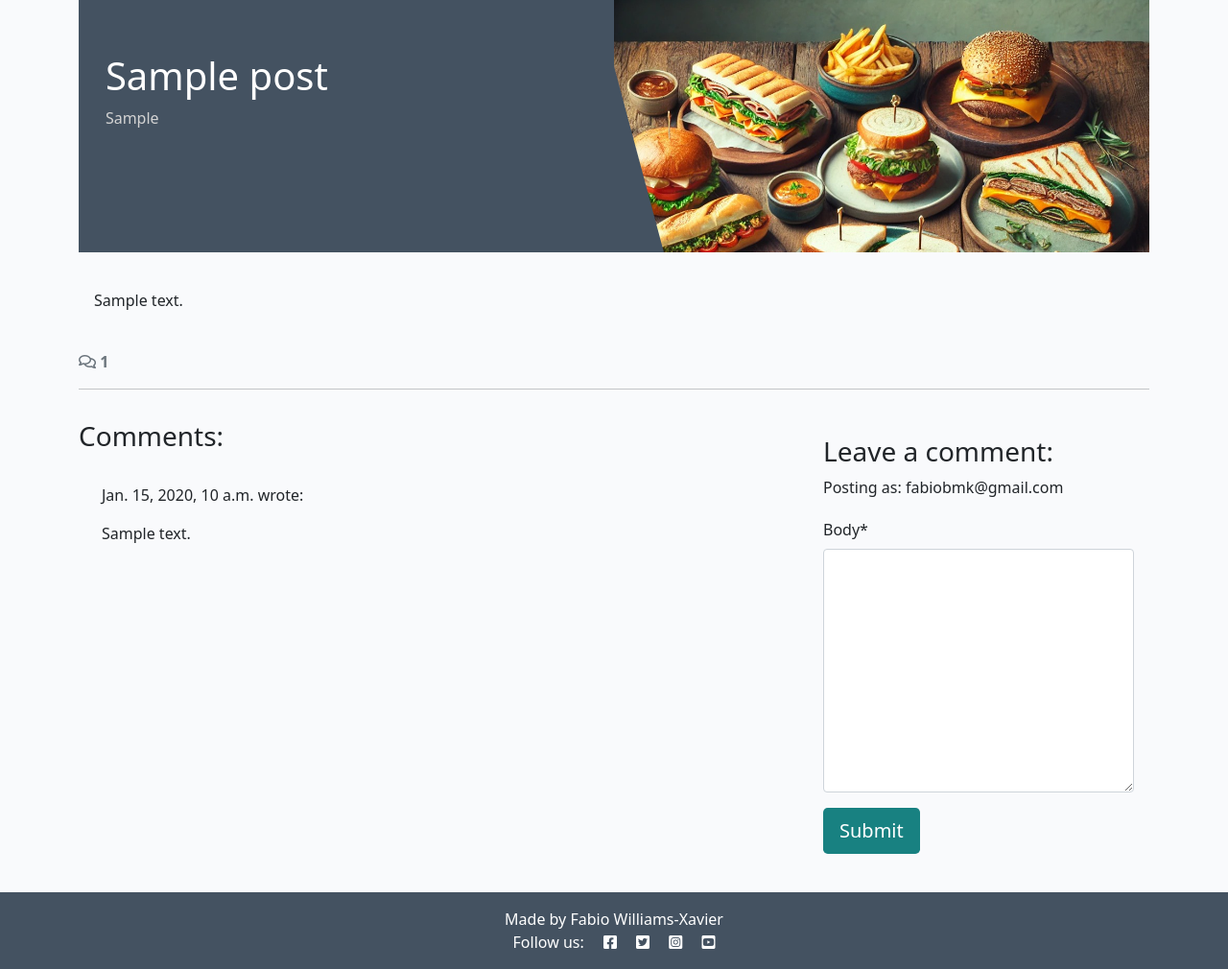
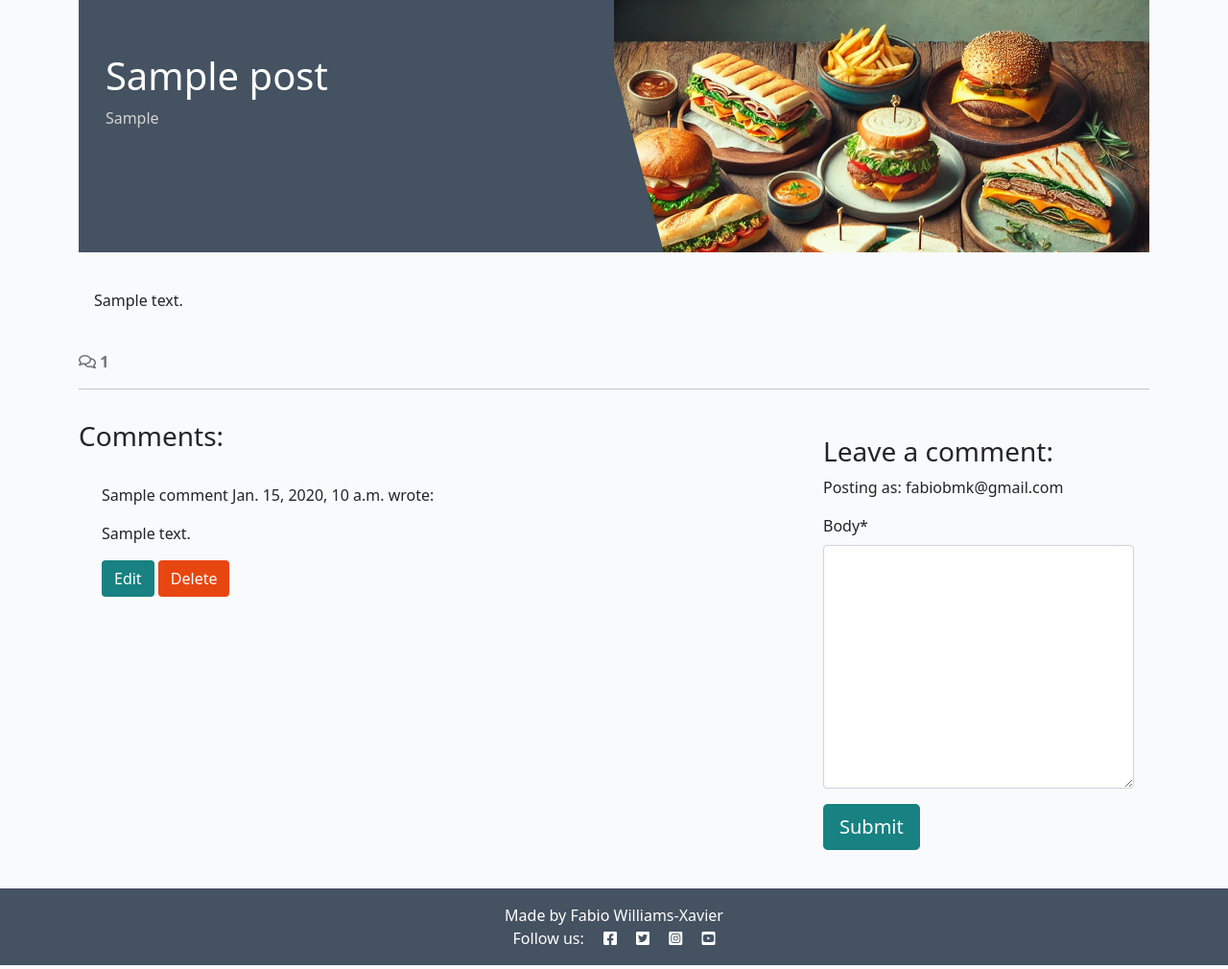
Before and after one commit to fabiowxavier/sandwich-lab, a Django app: a page that uses blog/templates/blog/post_detail.html in a window 1280 px wide. Shown: the part 123-1133 px from the top of the page at 96% size. Run offline with Django 4.2, Linux system fonts and the light colour scheme; a user stored in the database is signed in; data comes from the database, SQL or seed files in the repository; tables that the repository leaves empty hold one stand-in row (values such as "Sample post"); some libraries are stand-ins or nearby versions.

Commit message:
fix edit and delete bug

```diff
--- a/blog/models.py
+++ b/blog/models.py
@@ -30,6 +30,7 @@ class Comment(models.Model):
     body = models.TextField()
     created_on = models.DateTimeField(auto_now_add=True)
     approved = models.BooleanField(default=False)
+    author = models.ForeignKey(User, on_delete=models.SET_NULL, null=True, blank=True)
 
     class Meta:
         ordering = ["created_on"]
--- a/blog/templates/blog/post_detail.html
+++ b/blog/templates/blog/post_detail.html
@@ -1,4 +1,5 @@
-{% extends 'base.html' %} {% block content %}
+{% extends 'base.html' %}
+{% block content %}
 {% load static %}
 {% load crispy_forms_tags %}
 
@@ -6,9 +7,7 @@
     <div class="container">
         <div class="row g-0">
             <div class="col-md-6 masthead-text">
-                <!-- Post title goes in these h1 tags -->
                 <h1 class="post-title">{{ post.title }}</h1>
-                <!-- Post author goes before the | the post's created date goes after -->
                 <p class="post-subtitle">{{ post.location }} </p>
             </div>
             <div class="d-none d-md-block col-md-6 masthead-image">
@@ -20,16 +19,13 @@
 
 <div class="container">
     <div class="row">
-        <div class="col card mb-4  mt-3 left  top">
+        <div class="col card mb-4 mt-3 left top">
             <div class="card-body">
-                <!-- The post content goes inside the card-text. -->
-                <!-- Use the | safe filter inside the template tags -->
-                <p class="card-text">
-                    {{ post.content | safe }}
-                </p>
+                <p class="card-text">{{ post.content | safe }}</p>
             </div>
         </div>
     </div>
+
     <!-- Displaying count of comments -->
     <div class="row">
         <div class="col-12">
@@ -41,49 +37,54 @@
             <hr>
         </div>
     </div>
+
     <!-- Displaying Comments -->
     <div class="row">
-        <div class="col-md-8 card mb-4  mt-3 ">
+        <div class="col-md-8 card mb-4  mt-3">
             <h3>Comments:</h3>
             <div class="card-body">
-                <!-- We want a for loop inside the empty control tags
-            to iterate through each comment in comments -->
                 {% for comment in comments %}
                 <div class="p-2 comments
-                    {% if not comment.approved and comment.author == user %}
-                    faded{% elif not comment.approved %} d-none{% endif %}">
+     {% if not comment.approved and comment.author == user %}
+     faded{% elif not comment.approved %} d-none{% endif %}">
                     <p class="font-weight-bold">
-                        {{ comment.author }}
-                        <span class="font-weight-normal">
-                            {{ comment.created_on }}
-                        </span> wrote:
+                        {{ comment.name }}
+                        <span class="font-weight-normal">{{ comment.created_on }}</span> wrote:
                     </p>
                     <div id="comment{{ comment.id }}">
                         {{ comment.body | linebreaks }}
                     </div>
                     {% if not comment.approved and comment.author == user %}
-                    <p class="approval">
-                        This comment is awaiting approval
-                    </p>
+                    <p class="approval">This comment is awaiting approval</p>
                     {% endif %}
                     {% if user.is_authenticated and comment.author == user %}
-                    <button class="btn btn-edit" comment_id="{{ comment.id }}">Edit</button>
+                    <button class="btn btn-edit" comment_id="{{ comment.id }}" slug="{{ post.slug }}">Edit</button>
+                    <button class="btn btn-delete"
+                        onclick="window.location.href='{% url 'comment_delete' slug=post.slug comment_id=comment.id %}'">Delete</button>
                     {% endif %}
                 </div>
-                <!-- Our for loop ends here -->
                 {% endfor %}
             </div>
         </div>
+
         <!-- Creating New Comments -->
         <div class="col-md-4 card mb-4 mt-3">
             <div class="card-body">
                 {% if user.is_authenticated %}
                 <h3>Leave a comment:</h3>
                 <p>Posting as: {{ user.username }}</p>
-                <form id="commentForm" method="post" style="margin-top: 1.3em;">
+
+                <!-- The form can handle both creating and editing a comment -->
+                <form id="commentForm" method="post">
+                    {% csrf_token %}
                     {{ comment_form | crispy }}
-                    {% csrf_token %}
-                    <button id="submitButton" type="submit" class="btn btn-signup btn-lg">Submit</button>
+                    <button type="submit" class="btn btn-signup btn-lg">
+                        {% if comment_form.instance.pk %}
+                        Update
+                        {% else %}
+                        Submit
+                        {% endif %}
+                    </button>
                 </form>
                 {% else %}
                 <p>Log in to leave a comment</p>
--- a/blog/urls.py
+++ b/blog/urls.py
@@ -1,11 +1,9 @@
+from django.urls import path
 from . import views
-from django.urls import path
 
 urlpatterns = [
-    # Corrected the path for the home page
-    path('', views.PostList.as_view(), name='home'),  # This should handle the root URL '/'
-
-    # This path is for individual blog posts by their slug
+    path('', views.PostList.as_view(), name='home'),
     path('<slug:slug>/', views.post_detail, name='post_detail'),
     path('<slug:slug>/edit_comment/<int:comment_id>', views.comment_edit, name='comment_edit'),
+    path('<slug:slug>/delete_comment/<int:comment_id>', views.comment_delete, name='comment_delete'),
 ]
--- a/blog/views.py
+++ b/blog/views.py
@@ -5,73 +5,89 @@ from django.http import HttpResponseRedirect
 from .models import Post, Comment
 from .forms import CommentForm
 
+# Create your views here.
 
-# Create your views here.
+
 class PostList(generic.ListView):
+    """
+    Returns all published posts in :model:`blog.Post`
+    and displays them in a page of six posts.
+    **Context**
+
+    ``queryset``
+        All published instances of :model:`blog.Post`
+    ``paginate_by``
+        Number of posts per page.
+
+    **Template:**
+
+    :template:`blog/index.html`
+    """
     queryset = Post.objects.filter(status=1)
     template_name = "blog/index.html"
-    context_object_name = 'post_list'
-    paginate_by = 9
+    paginate_by = 6
+
 
 def post_detail(request, slug):
     """
     Display an individual :model:`blog.Post`.
-
-    **Context**
-
-    ``post``
-        An instance of :model:`blog.Post`.
-
-    **Template:**
-
-    :template:`blog/post_detail.html`
     """
     queryset = Post.objects.filter(status=1)
     post = get_object_or_404(queryset, slug=slug)
     comments = post.comments.all().order_by("-created_on")
     comment_count = post.comments.filter(approved=True).count()
+
     if request.method == "POST":
         comment_form = CommentForm(data=request.POST)
         if comment_form.is_valid():
             comment = comment_form.save(commit=False)
-            comment.author = request.user
             comment.post = post
+            if request.user.is_authenticated:
+                comment.author = request.user
+                comment.name = request.user.username  # Ensure name is the username
+            else:
+                comment.name = "Anonymous"
             comment.save()
-            messages.add_message(
-            request, messages.SUCCESS,
-            'Comment submitted and awaiting approval'
-    )
+            messages.add_message(request, messages.SUCCESS, 'Comment submitted and awaiting approval')
 
-    return render(
-        request,
-        "blog/post_detail.html",
-        {
-            "post": post,
-            "comments": comments,
-            "comment_count": comment_count,
-            "comment_form": CommentForm(),
+    comment_form = CommentForm()
 
-            },
-    )
+    return render(request, "blog/post_detail.html", {
+        "post": post,
+        "comments": comments,
+        "comment_count": comment_count,
+        "comment_form": comment_form,
+    })
 
 def comment_edit(request, slug, comment_id):
     """
-    view to edit comments
+    Edit a comment.
     """
+    post = get_object_or_404(Post, slug=slug)
+    comment = get_object_or_404(Comment, pk=comment_id)
+
     if request.method == "POST":
+        comment_form = CommentForm(request.POST, instance=comment)
+        if comment_form.is_valid():
+            comment_form.save()
+            messages.success(request, "Comment updated successfully!")
+            return HttpResponseRedirect(reverse("post_detail", args=[slug]))
+        else:
+            messages.error(request, "There was an error updating your comment.")
 
-        queryset = Post.objects.filter(status=1)
-        post = get_object_or_404(queryset, slug=slug)
-        comment = get_object_or_404(Comment, pk=comment_id)
-        comment_form = CommentForm(data=request.POST, instance=comment)
+    return HttpResponseRedirect(reverse("post_detail", args=[slug]))
 
-        if comment_form.is_valid() and comment.author == request.user:
-            comment = comment_form.save(commit=False)
-            comment.post = post
-            comment.approved = False
-            comment.save()
-            messages.add_message(request, messages.SUCCESS, 'Comment Updated!')
-        else:
-            messages.add_message(request, messages.ERROR, 'Error updating comment!')
+def comment_delete(request, slug, comment_id):
+    """
+    Delete an individual comment.
+    """
+    post = get_object_or_404(Post, slug=slug)
+    comment = get_object_or_404(Comment, pk=comment_id)
 
-    return HttpResponseRedirect(reverse('post_detail', args=[slug]))
+    if comment.author == request.user:  # Ensure only the author can delete their comment
+        comment.delete()
+        messages.success(request, "Comment deleted!")
+    else:
+        messages.error(request, "You can only delete your own comments!")
+
+    return HttpResponseRedirect(reverse("post_detail", args=[slug]))
--- a/config/settings.py
+++ b/config/settings.py
@@ -29,7 +29,7 @@ TEMPLATES_DIR = os.path.join(BASE_DIR, 'templates')
 SECRET_KEY = os.environ.get("SECRET_KEY")
 
 # SECURITY WARNING: don't run with debug turned on in production!
-DEBUG = '1' in os.environ
+DEBUG = 'DEV' in os.environ
 
 ALLOWED_HOSTS = ['8000-fabiowxavie-sandwichlab-leiztp7srq2.ws.codeinstitute-ide.net',
     'sandwich-lab-7fc0ba3ca59c.herokuapp.com',
--- a/static/js/comments.js
+++ b/static/js/comments.js
@@ -15,10 +15,33 @@ const submitButton = document.getElementById("submitButton");
  */
 for (let button of editButtons) {
   button.addEventListener("click", (e) => {
-    let commentId = e.target.getAttribute("comment_id");
-    let commentContent = document.getElementById(`comment${commentId}`).innerText;
-    commentText.value = commentContent;
-    submitButton.innerText = "Update";
-    commentForm.setAttribute("action", `edit_comment/${commentId}`);
+    let commentId = e.target.getAttribute("comment_id");  // Get comment ID
+    let commentContent = document.getElementById(`comment${commentId}`).innerText;  // Get comment content
+    commentText.value = commentContent;  // Set the textarea content to the comment's content
+    submitButton.innerText = "Update";  // Change button text to "Update"
+
+    // Update the form action to the correct edit URL for this comment
+    commentForm.setAttribute("action", `/blog/${e.target.getAttribute("slug")}/edit_comment/${commentId}`);
   });
 }
+
+const deleteButtons = document.getElementsByClassName("btn-delete");
+
+/**
+* Initializes delete functionality for the provided delete buttons.
+*
+* For each button in the `deleteButtons` collection:
+* - Retrieves the associated comment's ID upon click.
+* - Redirects the user to the delete URL for that comment.
+*/
+for (let button of deleteButtons) {
+  button.addEventListener("click", (e) => {
+    let commentId = e.target.getAttribute("comment_id");  // Ensure this is set correctly
+    let slug = e.target.getAttribute("slug");  // Get the correct slug from the button
+
+    // Ensure that both slug and commentId are valid before redirecting
+    if (slug && commentId) {
+      window.location.href = `/blog/${slug}/delete_comment/${commentId}/`; // Correct URL
+    }
+  });
+}
```
Also changed, not shown: blog/migrations/0005_comment_author.py (added). Lines whose indentation alone changed are shown as unchanged.
